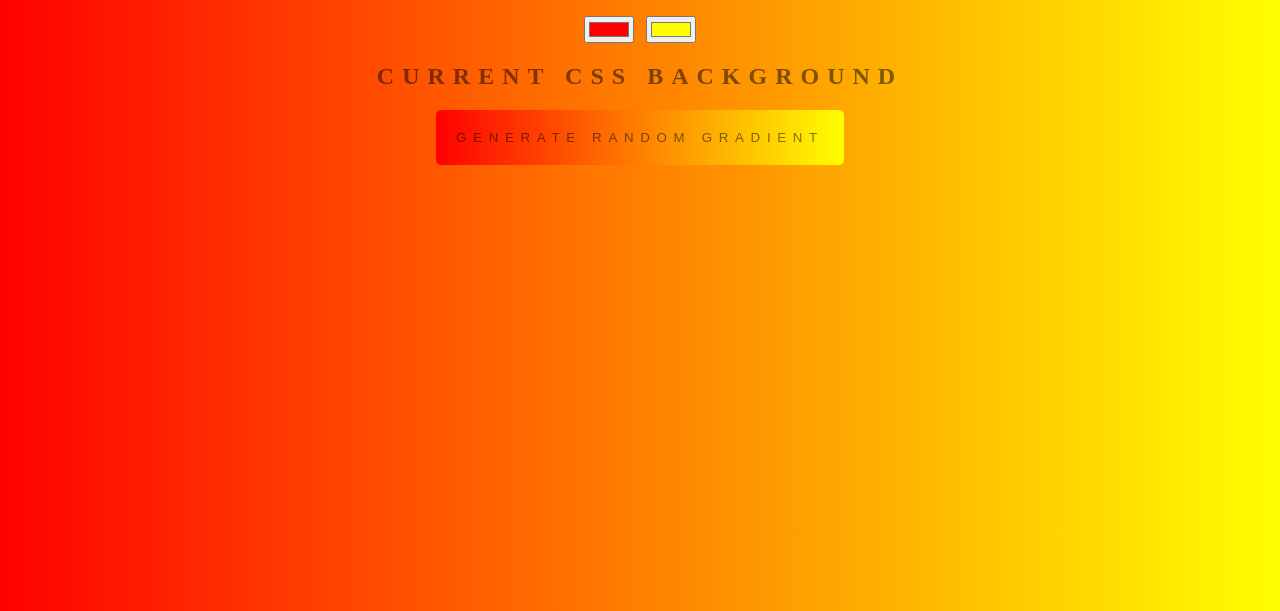
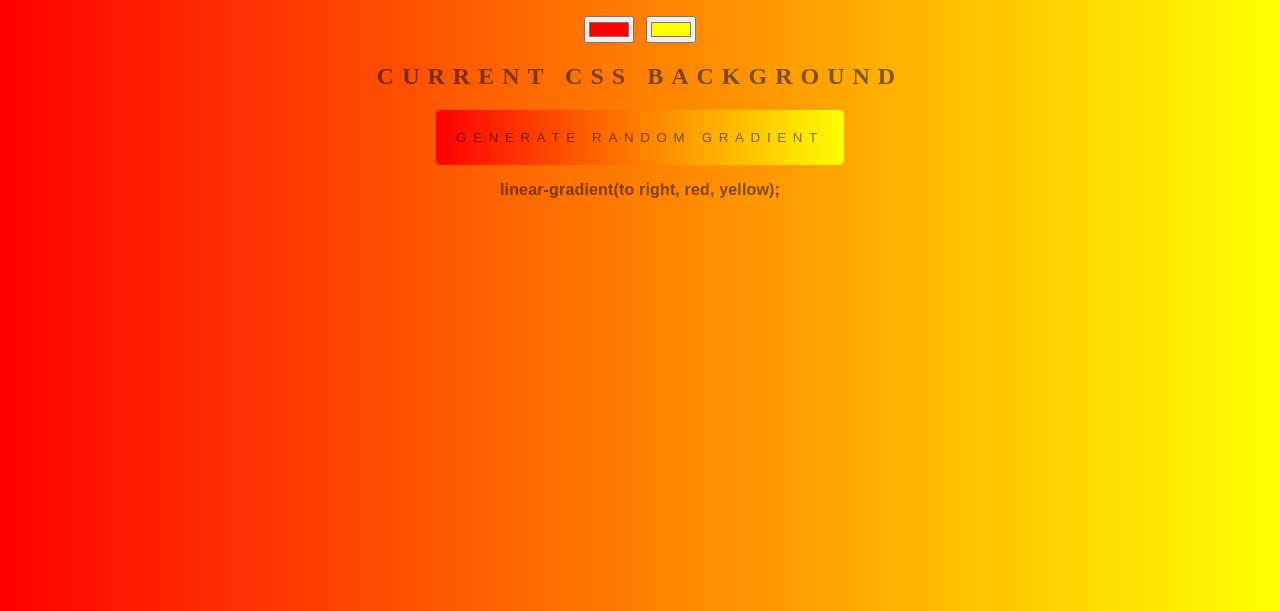
Before and after one commit to HoussamEzzin/Background-Generator, a plain HTML site: page index.html in a window 1280 px wide. Shown: the part 189-800 px from the top of the page. Drawn offline with Linux system fonts and the light colour scheme.

Commit message:
adding h3 element so we see the current color

```diff
--- a/index.html
+++ b/index.html
@@ -11,6 +11,7 @@
         <input class="color2" type="color" name="color2" >
         <h2>Current CSS Background</h2>
         <button id="generate">Generate Random Gradient</button>
+        <h3></h3>
         <script type="text/javascript" src="script.js" ></script>
     </body>
 </html>
```
